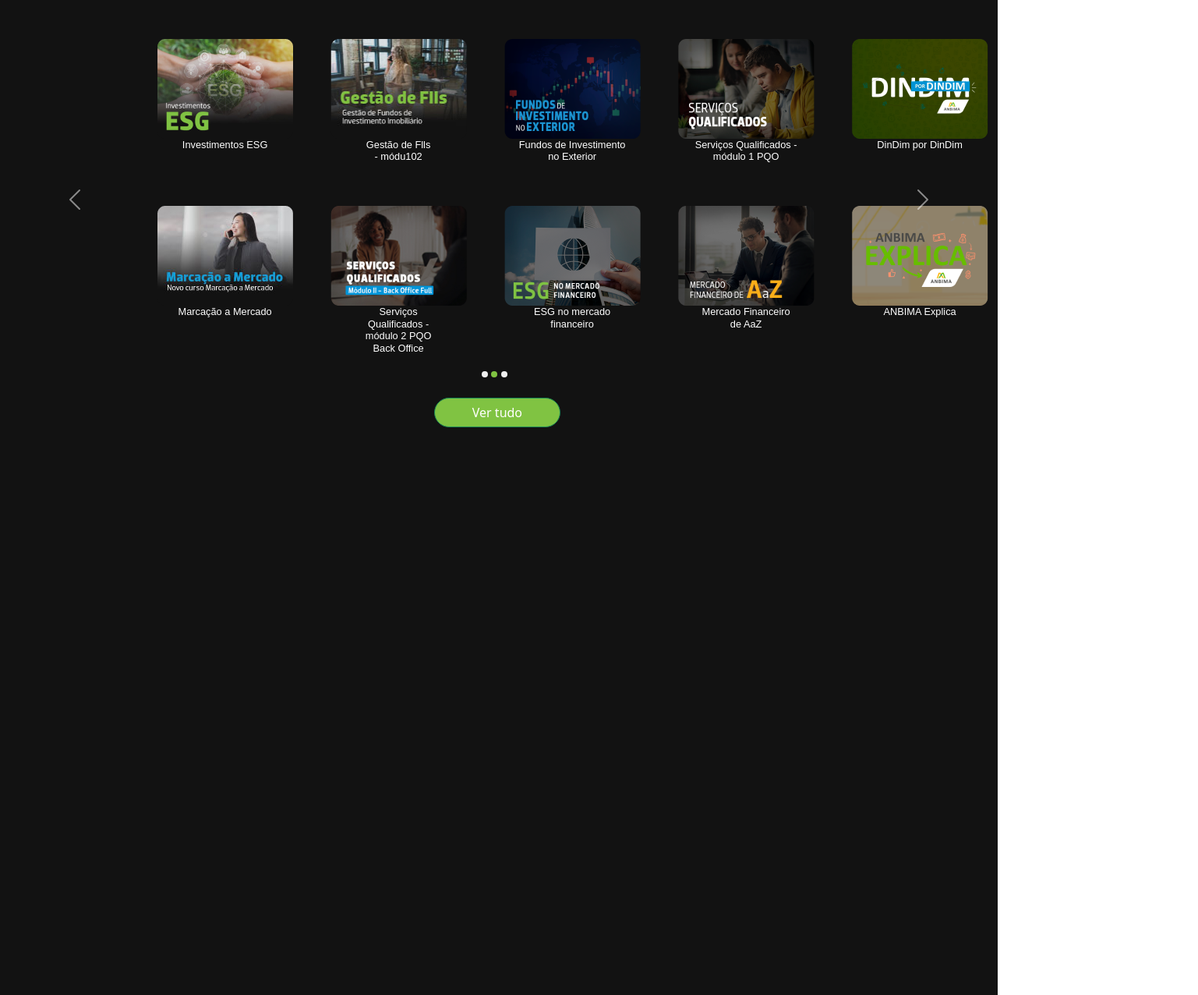
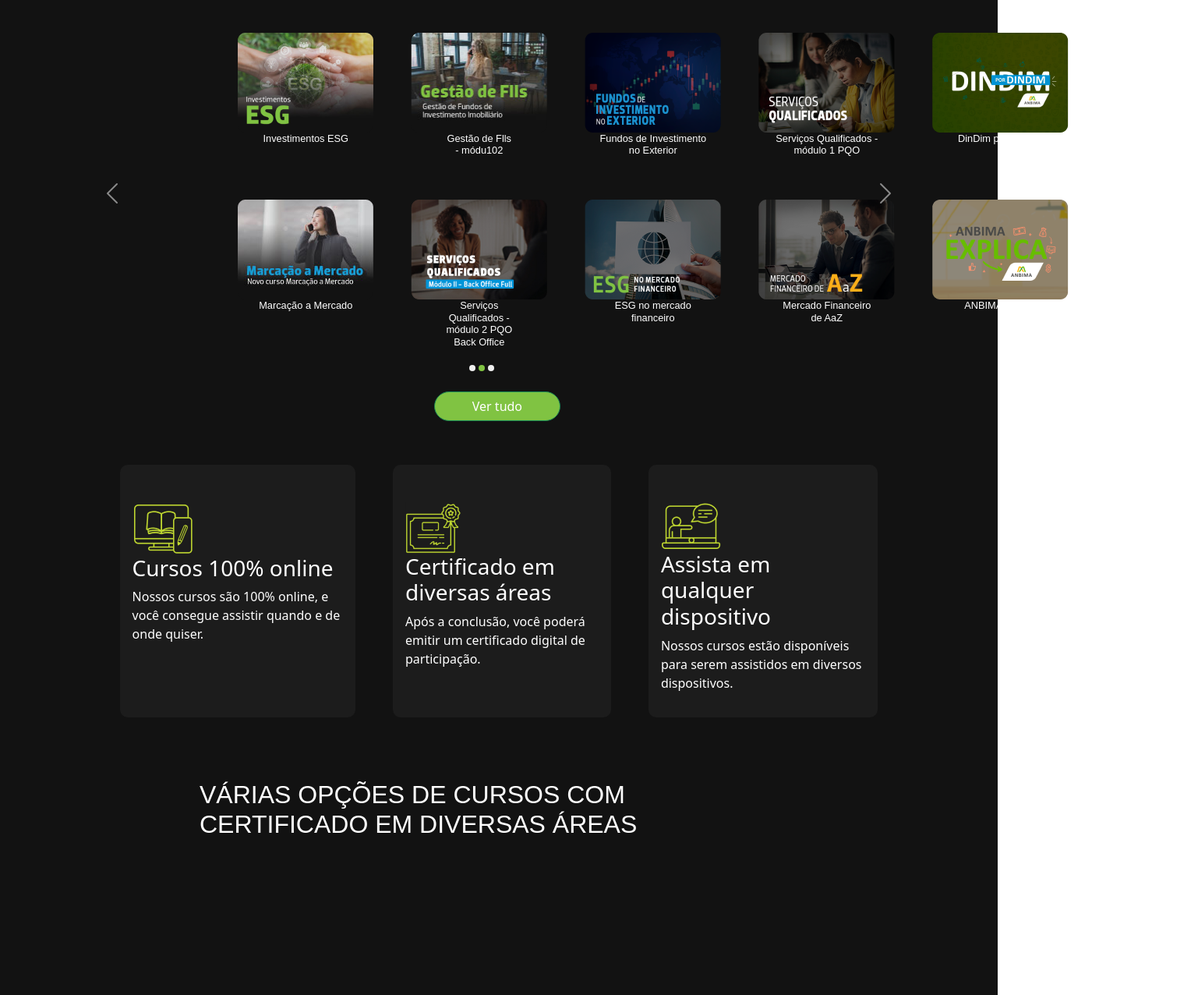
Before and after one commit to YurrLy/Landing-page, a plain HTML site: page index.html in a window 1280 px wide. Shown: the part 891-2167 px from the top of the page at 78% size, 1537 px wide, since content can reach past the window. Drawn offline with nearby package versions, Linux system fonts and the light colour scheme; a web font is replaced by a local one.

Commit message:
3 commmit

```diff
--- a/css/style.css
+++ b/css/style.css
@@ -79,3 +79,17 @@ svg {
 #pontos button.active {
     background-color: rgba(128, 195, 66, 1);
 }
+
+#div-cursos {
+    margin: 0vh 12vw;
+}
+
+#div-cursos div {
+    background-color: #1c1c1c;
+    border-radius: 10px;
+    padding: 3rem 1rem 1rem 1rem;
+}
+
+#div-cursos h3, p {
+    color: white;
+}
--- a/index.html
+++ b/index.html
@@ -38,10 +38,10 @@
     </section>
 
     <section id="section-2">
-        <h1 style="padding: 20vh 20vh 7vh 20vh ;" >VÁRIAS OPÇÕES DE CURSOS COM CERTIFICADO EM DIVERSAS ÁREAS</h1>
+        <h1 style="margin: 0 20vw 7vh 20vw; padding-top: 20vh ;" >VÁRIAS OPÇÕES DE CURSOS COM CERTIFICADO EM DIVERSAS ÁREAS</h1>
 
         <div id="carouselExampleAutoplaying" class="carousel slide" data-bs-ride="carousel">
-          <div class="carousel-inner" style="margin-left: 12vw;">
+          <div class="carousel-inner" style="margin-left: 20.1vw;">
             <div class="carousel-item active">
               <div class="d-flex flex-column gap-5">
                 <div class="d-flex gap-5 ms-5">
@@ -283,24 +283,43 @@
                 </div>
                     </div>
           </div>
-          <button class="carousel-control-prev" type="button" data-bs-target="#carouselExampleAutoplaying" data-bs-slide="prev">
+          <button class="carousel-control-prev ms-5" type="button" data-bs-target="#carouselExampleAutoplaying" data-bs-slide="prev">
             <span class="carousel-control-prev-icon" aria-hidden="true"></span>
             <span class="visually-hidden">Previous</span>
           </button>
-          <button class="carousel-control-next" type="button" data-bs-target="#carouselExampleAutoplaying" data-bs-slide="next">
+          <button class="carousel-control-next me-5" type="button" data-bs-target="#carouselExampleAutoplaying" data-bs-slide="next">
             <span class="carousel-control-next-icon" aria-hidden="true"></span>
             <span class="visually-hidden">Next</span>
           </button>
         </div>
         <div id="pontos">
-          <button class="owl-dot active" id="ponto1" style="margin-left: 48.3vw"></button>
+          <button class="owl-dot active" id="ponto1" style="margin-left: 47vw"></button>
           <button class="owl-dot" id="ponto2" "></button>
           <button class="owl-dot" id="ponto3" "></button>
         </div>
-            <button type="button" id="btn" class="btn btn-success px-5 mt-4" style="border-radius: 1725px; margin-left: 43.5vw;">Ver tudo</button>
+            <button type="button" id="btn" class="btn btn-success px-5 mt-4" style="border-radius: 1725px; margin-left: 43.5vw; margin-bottom: 7vh;">Ver tudo</button>
+            <div id="div-cursos" class="d-flex gap-5">
+              <div>
+                <img src="./Midia/image 1.png" alt="">
+                <h3>Cursos 100% online</h3>
+                <p>Nossos cursos são 100% online, e você consegue assistir quando e de onde quiser.</p>
+              </div>
+              <div>
+                <img src="./Midia/image 2.png" alt="">
+                <h3>Certificado em diversas áreas</h3>
+                <p>Após a conclusão, você poderá emitir um certificado digital de participação.</p>
+              </div>
+              <div>
+                <img src="./Midia/image 3.png" alt="">
+                <h3>Assista em qualquer dispositivo</h3>
+                <p>Nossos cursos estão disponíveis para serem assistidos em diversos dispositivos.</p>
+              </div>
+            </div>
 
+            <h1 style="margin: 0 20vw 7vh 20vw; padding-top: 10vh ;" >VÁRIAS OPÇÕES DE CURSOS COM CERTIFICADO EM DIVERSAS ÁREAS</h1>
 
     </section>
+
 
 </body>
 
```
Also changed, not shown: Midia/image 1.png (added), Midia/image 2.png (added), Midia/image 3.png (added).
